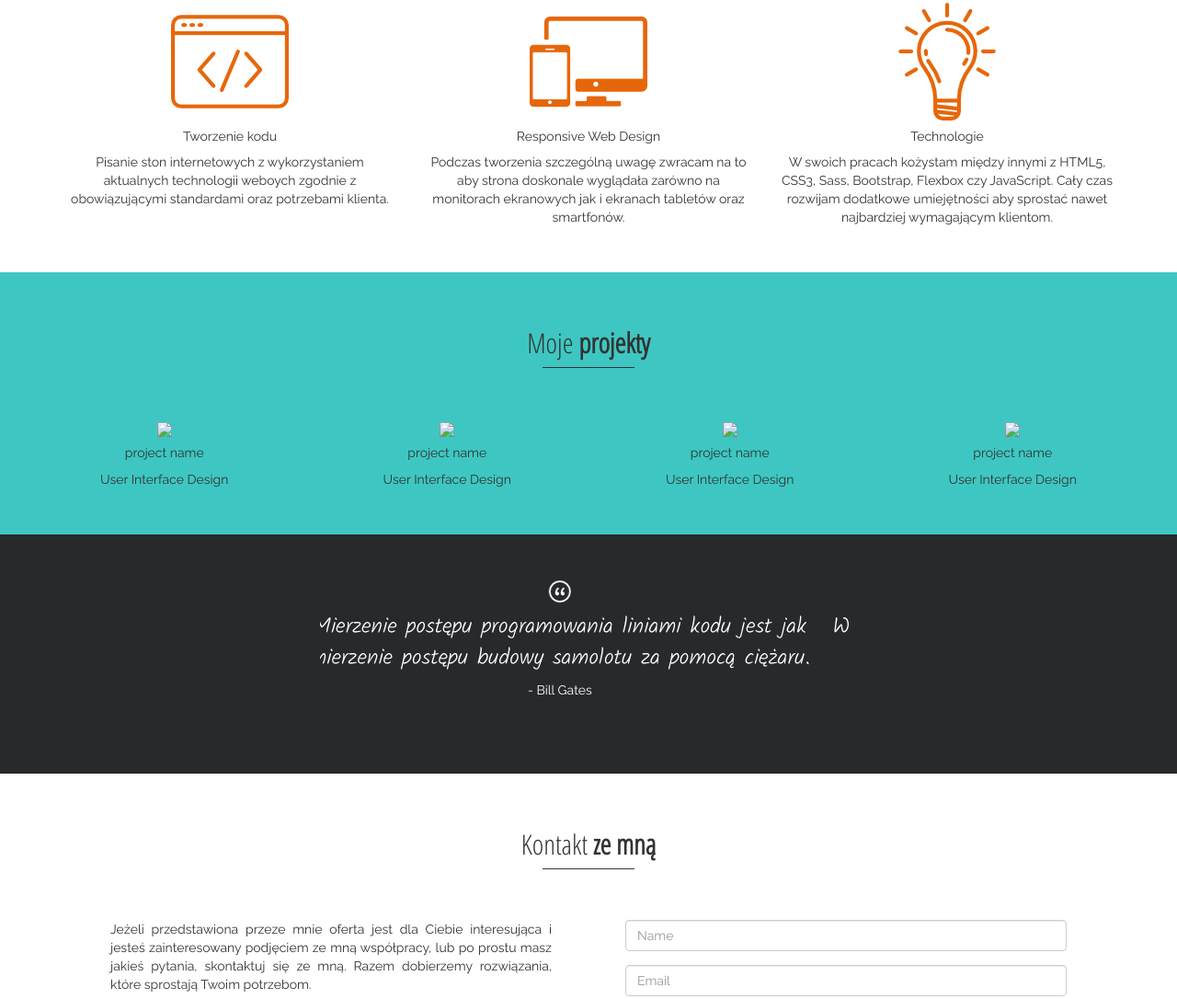
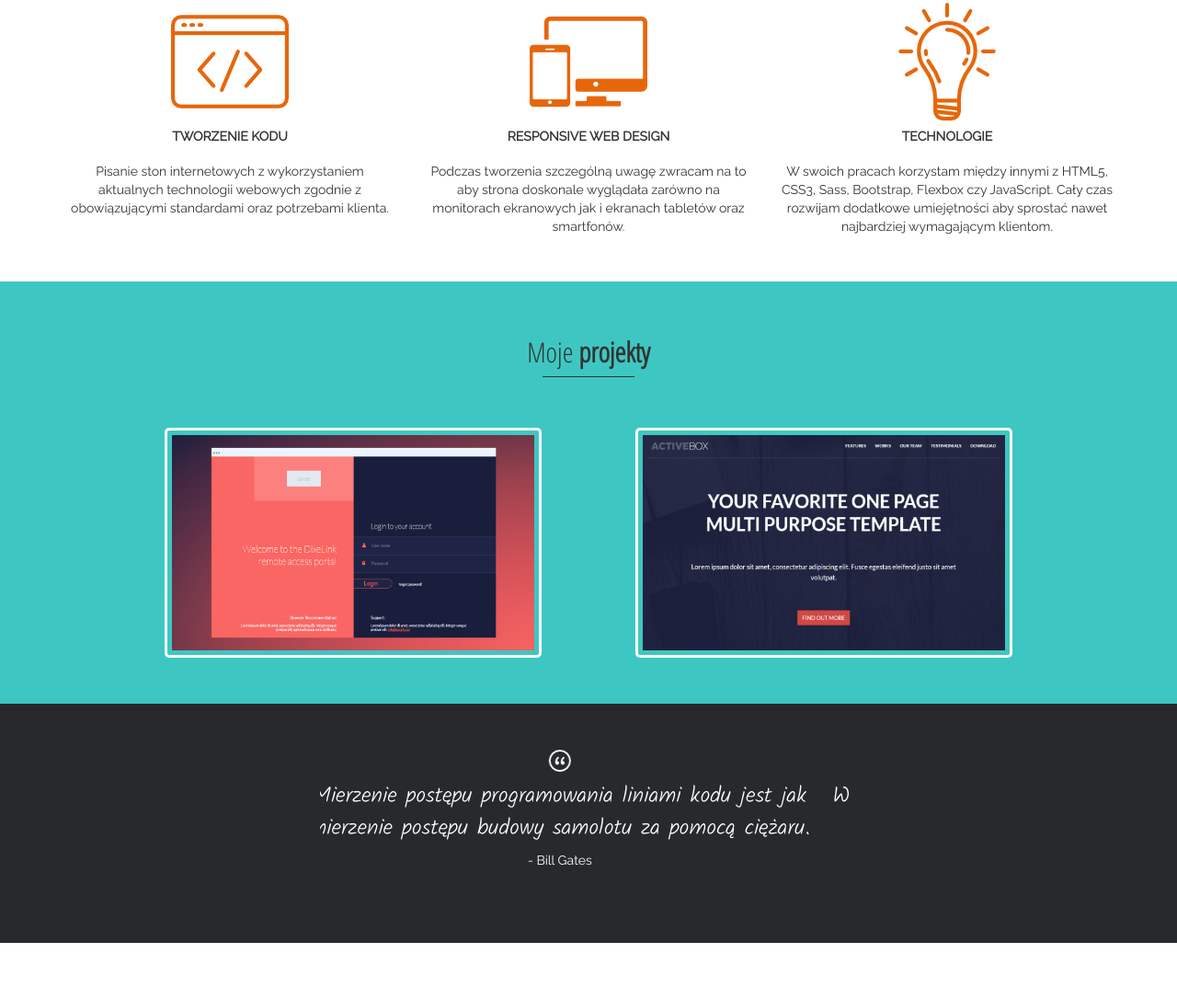
Before and after one commit to PrzemekG89/My-portfolio, a website: page index.html in a window 1280 px wide. Shown: the part 1563-2649 px from the top of the page at 92% size. Drawn offline with nearby package versions, Linux system fonts and the light colour scheme.

Commit message:
Update portfolio

```diff
--- a/index.html
+++ b/index.html
@@ -49,10 +49,10 @@
             <div class="me row">
                 <img class="img-responsive" src="images/myphoto.jpg">
                 <div class="about col-md-6 col-sm-12">
-                    <h3>Cześć! Mam na imię Przemek,</h3>
-                    <p>dotychczasową branżą w której pracowałem była administracja publiczna. Nabyłem tam cenne doświadczenia, w szczególności w kontaktach z klientem. Obecnie skupiam się na doskonaleniu umiejętności koderskich zdobywanych na profesjonalnym
+                    <h3 class="about__h">Cześć! Mam na imię Przemek,</h3>
+                    <p class="about__p">dotychczasową branżą w której pracowałem była administracja publiczna. Nabyłem tam cennych doświadczeń, w szczególności w kontaktach z klientem. Obecnie skupiam się na doskonaleniu umiejętności koderskich zdobywanych na profesjonalnym
                         szkoleniu programistycznym. Podczas pracy nad moimi projektami wymagam od siebie, aby tworzone storny były fuknjonalne, estetyczne oraz nowoczesne.</p>
-                    <p>Poniżej możesz znaleźć więcej informacji na mój temat, a także projekty, którymi zajmowałem się dotychczas.</p>
+                    <p class="about__p">Poniżej możesz znaleźć więcej informacji na mój temat, a także projekty, którymi zajmowałem się dotychczas.</p>
                 </div>
             </div>
         </div>
@@ -64,56 +64,44 @@
                 <div class="corobie__cell col-md-4">
                     <div class="cell__content">
                         <img class="cell__img" src="images/browser.png">
-                        <h5 class="features__h5">Tworzenie kodu</h5>
-                        <p class="features__p">Pisanie ston internetowych z wykorzystaniem aktualnych technologii weboych zgodnie z obowiązującymi standardami oraz potrzebami klienta.</p>
+                        <h5 class="cell__h5">Tworzenie kodu</h5>
+                        <p class="cell__p">Pisanie ston internetowych z wykorzystaniem aktualnych technologii webowych zgodnie z obowiązującymi standardami oraz potrzebami klienta.</p>
                     </div>
                 </div>
                 <div class="corobie__cell col-md-4">
                     <div class="cell__content">
                         <img class="cell__img" src="images/responsive-design-symbol.png">
-                        <h5 class="features__h5">Responsive Web Design</h5>
-                        <p class="features__p">Podczas tworzenia szczególną uwagę zwracam na to aby strona doskonale wyglądała zarówno na monitorach ekranowych jak i ekranach tabletów oraz smartfonów.</p>
+                        <h5 class="cell__h5">Responsive Web Design</h5>
+                        <p class="cell__p">Podczas tworzenia szczególną uwagę zwracam na to aby strona doskonale wyglądała zarówno na monitorach ekranowych jak i ekranach tabletów oraz smartfonów.</p>
                     </div>
                 </div>
                 <div class="corobie__cell col-md-4">
                     <div class="cell__content">
                         <img class="cell__img" src="images/light-bulb.png">
-                        <h5 class="features__h5">Technologie</h5>
-                        <p class="features__p">W swoich pracach kożystam między innymi z HTML5, CSS3, Sass, Bootstrap, Flexbox czy JavaScript. Cały czas rozwijam dodatkowe umiejętności aby sprostać nawet najbardziej wymagającym klientom.</p>
+                        <h5 class="cell__h5">Technologie</h5>
+                        <p class="cell__p">W swoich pracach korzystam między innymi z HTML5, CSS3, Sass, Bootstrap, Flexbox czy JavaScript. Cały czas rozwijam dodatkowe umiejętności aby sprostać nawet najbardziej wymagającym klientom.</p>
                     </div>
                 </div>
             </div>
         </div>
     </section>
-    <section id="projekty" class="text-center">
+    <section id="projekty" class="works text-center">
         <h2>Moje <span>projekty</span></h2>
         <div class="works__grid row">
-            <div class="works__cell col-md-3">
-                <img class="works__img" src="img/photo1.png">
+            <div class="works__cell col-md-4 col-sm-8">
+                <img class="works__img img-responsive" src="images/login.png">
                 <div class="works__div--hover">
-                    <h5 class="works__h5">project name</h5>
-                    <p>User Interface Design</p>
+                    <h5 class="works__h5">Login Page</h5>
+                    <p class="works__p">Projekt strony logowania wykonany przy użyciu HTML5, CSS3 oraz Flexboxa</p>
+                    <a href="https://przemekg89.github.io/Login-page/" target="_blank"><button class="btn btn-large">LIVE</button></button></a>
                 </div>
             </div>
-            <div class="works__cell col-md-3">
-                <img class="works__img" src="img/photo2.png">
+            <div class="works__cell col-md-4 col-sm-8">
+                <img class="works__img img-responsive" src="images/activebox.png">
                 <div class="works__div--hover">
-                    <h5 class="works__h5">project name</h5>
-                    <p>User Interface Design</p>
-                </div>
-            </div>
-            <div class="works__cell col-md-3">
-                <img class="works__img" src="img/photo4.png">
-                <div class="works__div--hover">
-                    <h5 class="works__h5">project name</h5>
-                    <p>User Interface Design</p>
-                </div>
-            </div>
-            <div class="works__cell col-md-3">
-                <img class="works__img" src="img/photo3.png">
-                <div class="works__div--hover">
-                    <h5 class="works__h5">project name</h5>
-                    <p>User Interface Design</p>
+                    <h5 class="works__h5">ActiveBOX</h5>
+                    <p class="works__p">Projekt strony wykonany przy użyciu HTML5, CSS3, Bootstrap, Flexbox, Sass</p>
+                    <a href="https://przemekg89.github.io/Project-page/" target="_blank"><button class="btn btn-large">LIVE</button></button></a>
                 </div>
             </div>
         </div>
@@ -145,7 +133,7 @@
         <h2 class="kontakt_h">Kontakt <span>ze mną</span></h2>
         <div class="row">
             <div class="col-md-6 col-sm-12 kontakt__cooperation">
-                <div>Jeżeli przedstawiona przeze mnie oferta jest dla Ciebie interesująca i jesteś zainteresowany podjęciem ze mną współpracy, lub po prostu masz jakieś pytania, skontaktuj się ze mną. Razem dobierzemy rozwiązania, które sprostają Twoim potrzebom.
+                <div>Jeżeli przedstawiona przeze mnie oferta jest dla Ciebie ciekawa i jesteś zainteresowany podjęciem ze mną współpracy, lub po prostu masz jakieś pytania, skontaktuj się ze mną. Razem dobierzemy rozwiązania, które sprostają Twoim potrzebom.
                 </div>
                 <div class="kontakt__fa">
                     <i class="fa fa-phone-square" aria-hidden="true"></i>
--- a/style.sass
+++ b/style.sass
@@ -1,6 +1,7 @@
 @import url("https://fonts.googleapis.com/css?family=Kaushan+Script|Open+Sans+Condensed:300|Poiret+One&amp;subset=latin-ext")
 @import url("https://fonts.googleapis.com/css?family=Raleway&amp;subset=latin-ext")
 @import url("https://fonts.googleapis.com/css?family=Kalam:300&amp;subset=latin-ext")
+@import url("https://fonts.googleapis.com/css?family=Roboto:400,700&amp;subset=latin-ext")
 $bodyfont: 'Raleway', sans-serif
 $jumbofont: 'Kaushan Script', cursive
 $hfont: 'Open Sans Condensed', sans-serif
@@ -82,13 +83,65 @@ body
         .about
             padding: 40px
             text-align: justify
+            .about__h
+                padding-bottom: 15px
 
 .corobie
     @extend .o_mnie
+    .cell__h5
+        text-transform: uppercase
+        padding-bottom: 10px
+        font-weight: bold
 
-#projekty
+.works
     background-color: $mycolor
     @extend .o_mnie
+    .works__grid
+        display: flex
+        justify-content: space-around
+        flex-wrap: wrap
+        transition: 2s
+        .works__cell
+            margin-bottom: 10px
+            padding-left: 0
+            padding-right: 0
+            position: relative
+            transition: width 2s, height 2s, transform 2s
+            .works__img
+                border: 3px solid $wcolor
+                border-radius: 5px
+                padding: 5px
+                height: 250px
+                transition: width 2s, height 2s, transform 2s
+            .works__div--hover
+                position: absolute
+                top: 0
+                height: 100%
+                width: 100%
+                display: flex
+                flex-direction: column
+                justify-content: center
+                font-family: 'Roboto', sans-serif
+                color: #131313
+                font-weight: 700
+                background-color: rgba(250, 250, 250, 0.8)
+                visibility: hidden
+                .works__h5
+                    padding: 0
+                    font-weight: bold
+                    font-size: 16px
+                .works__p
+                    padding: 15px
+                .btn
+                    background-color: $mycolor
+                    color: $wcolor
+                    width: 100px
+                    &:hover
+                        background-color: #5FE9E4
+                        transform: scale(1.2)
+            &:hover
+                .works__div--hover
+                    visibility: visible
 
 .sentence
     @extend .o_mnie
```
Also changed, not shown: images/activebox.png (added), images/login.png (added), style.css, 1 other file.
